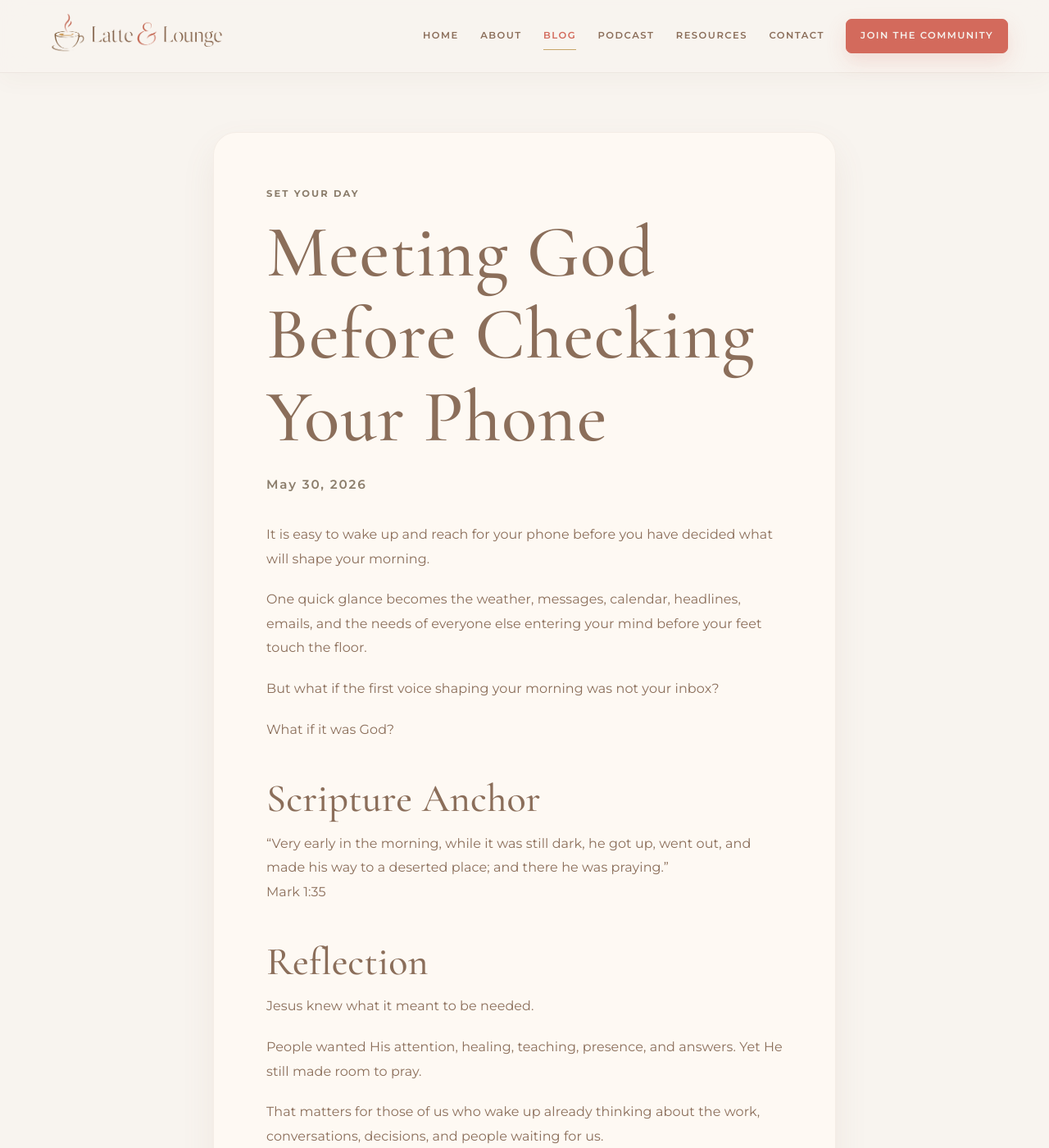
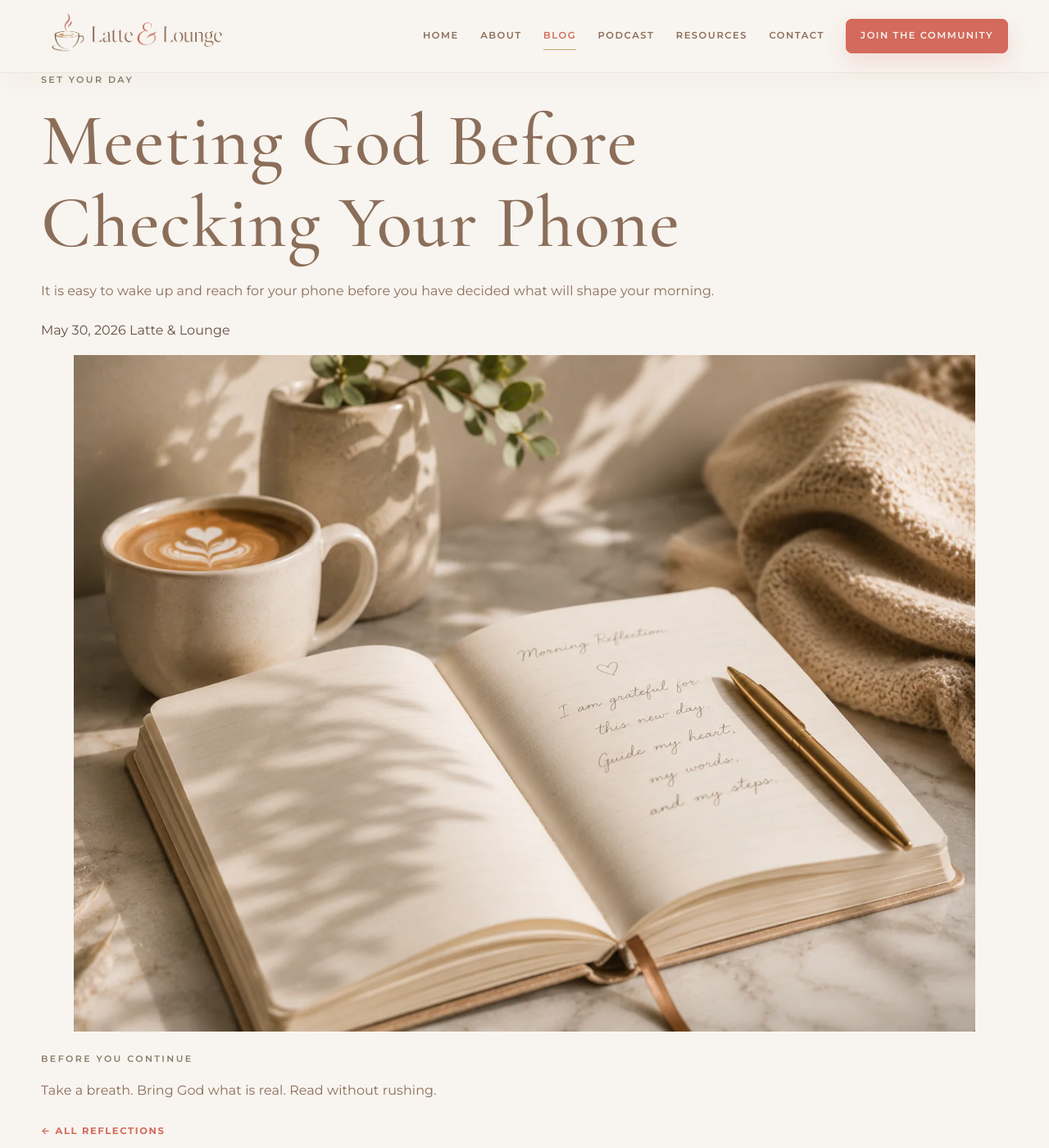
Before and after one commit to jeffthomasiii/latte-lounge-poc, a Jekyll site: the page built from docs/_posts/2026-05-30-meeting-god-before-checking-your-phone.md, in a window 1280 px wide and 1400 px high. Shown: the whole window at 82% size. Built offline with Jekyll 4.4.1, drawn with Linux system fonts in a browser that asks for light colours; some of the changed text lies outside the part shown.

Commit message:
Redesign individual blog posts with editorial reading layout

```diff
--- a/docs/_layouts/post.html
+++ b/docs/_layouts/post.html
@@ -2,17 +2,46 @@
 layout: default
 ---
 
-<article class="post">
-  <div class="container narrow">
-    <p class="eyebrow">{{ page.category }}</p>
-    <h1>{{ page.title }}</h1>
+{% assign post_image = page.image | default: '/assets/images/latte-lounge-reflection-feature.webp' %}
 
-    {% if page.date %}
-      <p class="post-meta">{{ page.date | date: "%B %-d, %Y" }}</p>
-    {% endif %}
+<article class="editorial-post">
+  <header class="editorial-post-hero">
+    <div class="container editorial-post-hero__grid">
+      <div class="editorial-post-hero__copy">
+        <p class="ll-section-label">{{ page.category | default: "Latte & Lounge Reflection" }}</p>
+        <h1>{{ page.title }}</h1>
+        {% if page.excerpt %}<p class="editorial-post-deck">{{ page.excerpt | strip_html }}</p>{% endif %}
+        <div class="editorial-post-meta">
+          {% if page.date %}<time datetime="{{ page.date | date_to_xmlschema }}">{{ page.date | date: "%B %-d, %Y" }}</time>{% endif %}
+          <span>Latte &amp; Lounge</span>
+        </div>
+      </div>
+      <figure class="editorial-post-hero__media">
+        <img src="{{ post_image | relative_url }}" alt="{{ page.image_alt | default: page.title }}">
+      </figure>
+    </div>
+  </header>
 
-    <div class="post-content">
+  <div class="container editorial-post-layout">
+    <aside class="editorial-post-aside">
+      <p class="ll-section-label">Before you continue</p>
+      <p>Take a breath. Bring God what is real. Read without rushing.</p>
+      <a class="text-link" href="{{ '/blog/' | relative_url }}">← All Reflections</a>
+    </aside>
+
+    <div class="editorial-post-body post-content">
       {{ content }}
     </div>
   </div>
+
+  <footer class="editorial-post-footer">
+    <div class="container editorial-newsletter-panel">
+      <div>
+        <p class="ll-section-label">Continue the conversation</p>
+        <h2>A sacred pause before the world gets loud.</h2>
+        <p>Receive new reflections, prayer, and practical encouragement for the day ahead.</p>
+      </div>
+      <a class="button primary" href="{{ '/subscribe/' | relative_url }}">Join the Lounge</a>
+    </div>
+  </footer>
 </article>
```
